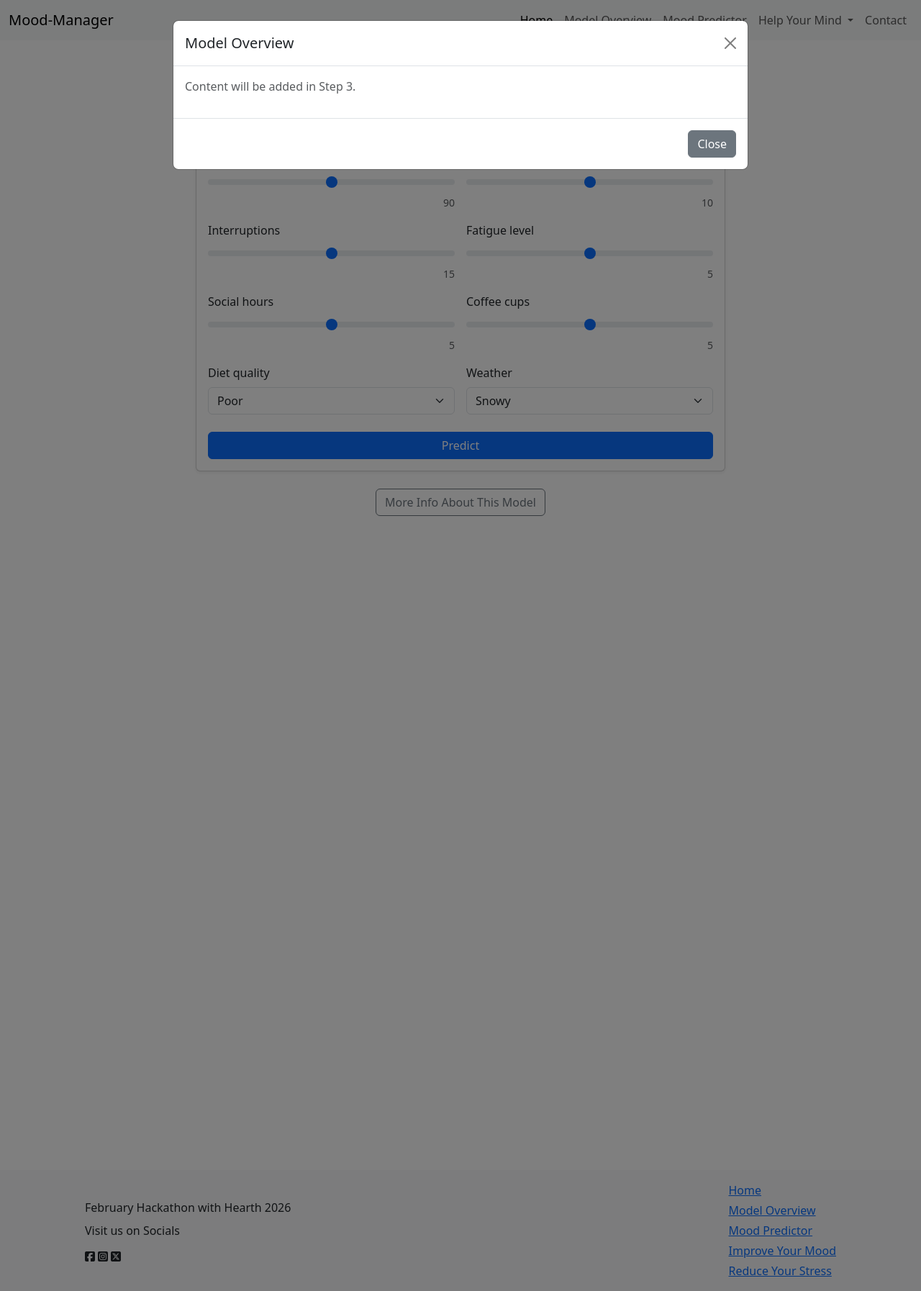
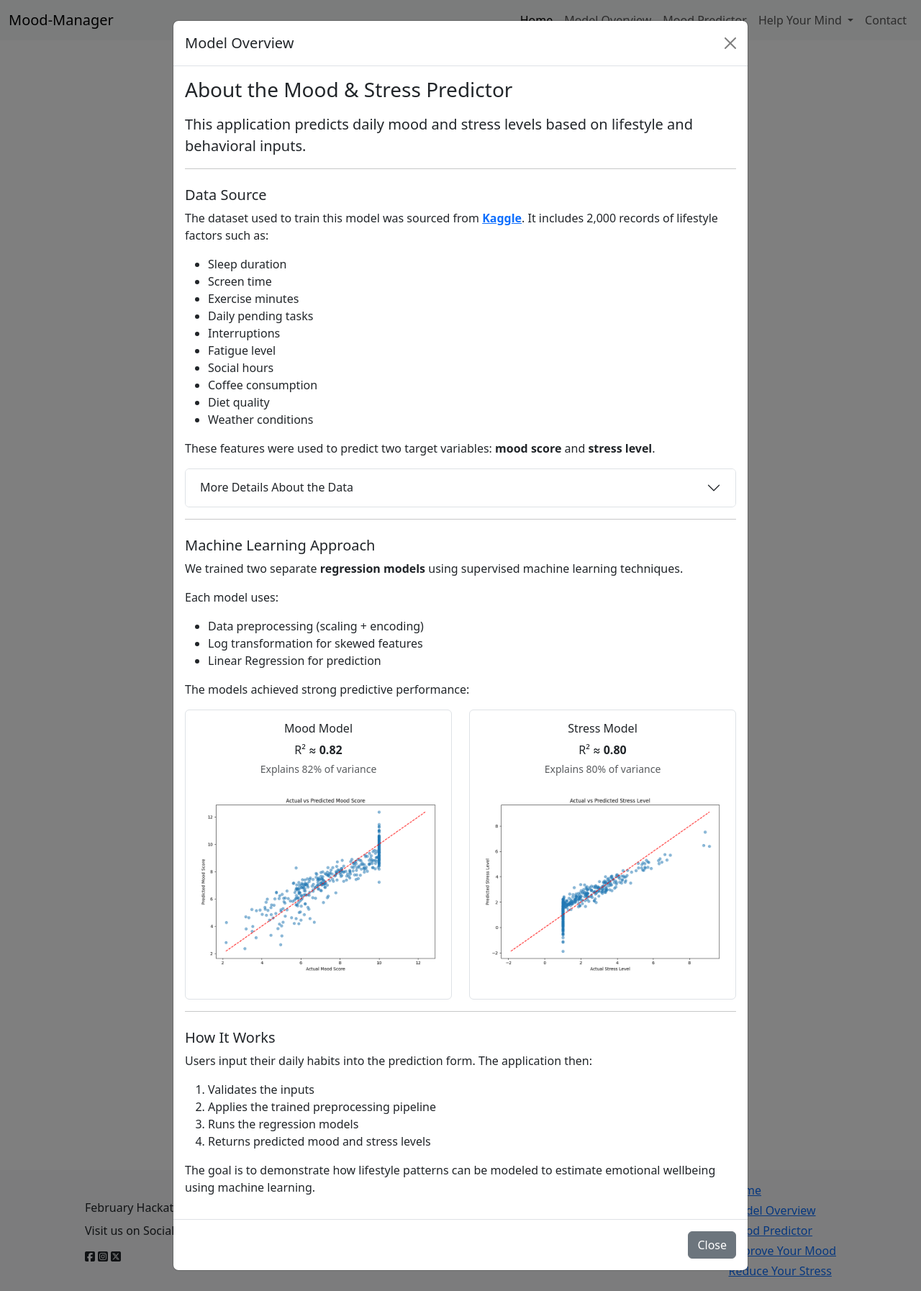
Before and after one commit to AlistairDriscoll/mood-manager, a Django app: page /predict/ in a window 1280 px wide, after a click on "More Info About This Model". Shown: the whole page at 72% size. Run offline with Django 5.2, Linux system fonts and the light colour scheme; parts of the project's set-up code (start-up, migrations or seed data) failed here and were passed over; some libraries are stand-ins or nearby versions.

Commit message:
Add model overview content to modal

```diff
--- a/home/templates/predict.html
+++ b/home/templates/predict.html
@@ -1,16 +1,14 @@
-{% extends 'base.html' %}
-
-{% block title %}Mood & Stress Predictor{% endblock %}
-
+{% extends 'base.html' %} {% load static %} {% block title %}Mood & Stress Predictor{% endblock %}
 {% block content %}
 <div class="container">
   <div class="row justify-content-center">
     <div class="col-lg-8">
-
       <div class="card shadow-sm mb-4">
         <div class="card-body">
           <h1 class="h4 mb-3">Daily Mood & Stress Predictor</h1>
-        <p class="text-muted mb-4">Enter today’s habits to predict mood and stress.</p>
+          <p class="text-muted mb-4">
+            Enter today’s habits to predict mood and stress.
+          </p>
 
           <form method="POST" novalidate>
             {% csrf_token %}
@@ -22,13 +20,9 @@
                   {{ field.label }}
                 </label>
 
-                {{ field }}
-
-                {% if field.help_text %}
+                {{ field }} {% if field.help_text %}
                 <div class="form-text">{{ field.help_text }}</div>
-                {% endif %}
-
-                {% if field.errors %}
+                {% endif %} {% if field.errors %}
                 <div class="invalid-feedback d-block">
                   {{ field.errors|striptags }}
                 </div>
@@ -53,11 +47,9 @@
             <div class="col-md-6">
               <div class="p-3 rounded border">
                 <div class="text-muted">Predicted Mood</div>
-              <div class="display-6 mb-1
-                {% if mood_pred >= 7 %}text-success
-                {% elif mood_pred >= 4 %}text-warning
-                {% else %}text-danger
-                {% endif %}">
+                <div
+                  class="display-6 mb-1 {% if mood_pred >= 7 %}text-success {% elif mood_pred >= 4 %}text-warning {% else %}text-danger {% endif %}"
+                >
                   {{ mood_pred|floatformat:2 }}
                 </div>
                 <div class="text-muted">out of 10</div>
@@ -67,53 +59,221 @@
             <div class="col-md-6">
               <div class="p-3 rounded border">
                 <div class="text-muted">Predicted Stress</div>
-              <div class="display-6 mb-1
-                {% if stress_pred >= 7 %}text-danger
-                {% elif stress_pred >= 4 %}text-warning
-                {% else %}text-success
-                {% endif %}">
+                <div
+                  class="display-6 mb-1 {% if stress_pred >= 7 %}text-danger {% elif stress_pred >= 4 %}text-warning {% else %}text-success {% endif %}"
+                >
                   {{ stress_pred|floatformat:2 }}
                 </div>
                 <div class="text-muted">out of 10</div>
               </div>
             </div>
           </div>
-
         </div>
       </div>
       {% endif %}
       <!-- More Info Button -->
       <div class="mt-4 text-center">
-      <button type="button" class="btn btn-outline-secondary btn-model-info" data-bs-toggle="modal" data-bs-target="#modelInfoModal">
+        <button
+          type="button"
+          class="btn btn-outline-secondary btn-model-info"
+          data-bs-toggle="modal"
+          data-bs-target="#modelInfoModal"
+        >
           More Info About This Model
         </button>
       </div>
-
     </div>
   </div>
 
   <!-- Model Overview Modal -->
-<div class="modal fade" id="modelInfoModal" tabindex="-1" aria-labelledby="modelInfoModalLabel" aria-hidden="true">
+  <div
+    class="modal fade"
+    id="modelInfoModal"
+    tabindex="-1"
+    aria-labelledby="modelInfoModalLabel"
+    aria-hidden="true"
+  >
     <div class="modal-dialog modal-lg modal-dialog-scrollable">
       <div class="modal-content">
         <div class="modal-header">
           <h5 class="modal-title" id="modelInfoModalLabel">Model Overview</h5>
-        <button type="button" class="btn-close" data-bs-dismiss="modal" aria-label="Close"></button>
+          <button
+            type="button"
+            class="btn-close"
+            data-bs-dismiss="modal"
+            aria-label="Close"
+          ></button>
         </div>
         <div class="modal-body">
-        <p class="text-muted">Content will be added in Step 3.</p>
+          <h1 class="h3 mb-3">About the Mood & Stress Predictor</h1>
+
+          <p class="lead">
+            This application predicts daily <strong>mood</strong> and
+            <strong>stress levels</strong> based on lifestyle and behavioral
+            inputs.
+          </p>
+
+          <hr />
+
+          <h5 class="mt-4">Data Source</h5>
+          <p>
+            The dataset used to train this model was sourced from
+            <strong
+              ><a
+                href="https://www.kaggle.com/datasets/mabubakrsiddiq/general-mental-health-and-lifestyle-dataset"
+                target="_blank"
+                >Kaggle</a
+              ></strong
+            >. It includes 2,000 records of lifestyle factors such as:
+          </p>
+
+          <ul>
+            <li>Sleep duration</li>
+            <li>Screen time</li>
+            <li>Exercise minutes</li>
+            <li>Daily pending tasks</li>
+            <li>Interruptions</li>
+            <li>Fatigue level</li>
+            <li>Social hours</li>
+            <li>Coffee consumption</li>
+            <li>Diet quality</li>
+            <li>Weather conditions</li>
+          </ul>
+
+          <p>
+            These features were used to predict two target variables:
+            <strong>mood score</strong> and <strong>stress level</strong>.
+          </p>
+
+          <div class="accordion" id="dataDetailsAccordion">
+            <div class="accordion-item">
+              <h2 class="accordion-header" id="headingOne">
+                <button
+                  class="accordion-button collapsed"
+                  type="button"
+                  data-bs-toggle="collapse"
+                  data-bs-target="#collapseOne"
+                  aria-expanded="false"
+                  aria-controls="collapseOne"
+                >
+                  More Details About the Data
+                </button>
+              </h2>
+              <div
+                id="collapseOne"
+                class="accordion-collapse collapse"
+                aria-labelledby="headingOne"
+                data-bs-parent="#dataDetailsAccordion"
+              >
+                <div class="accordion-body mx-5">
+                  <img
+                    src="{% static 'images/distribution_of_categorical_columns_count_plots.png' %}"
+                    alt="Categorical Columns Count Plots"
+                    class="mb-3 mt-4 rounded-top w-100"
+                  />
+                  <img
+                    src="{% static 'images/distribution_of_numerical_columns_histogram.png' %}"
+                    alt="Numerical Columns Histogram"
+                    class="mb-3 mt-4 rounded-top w-100"
+                  />
+                  <img
+                    src="{% static 'images/distribution_of_numerical_columns_violin_box_plots.png' %}"
+                    alt="Numerical Columns Violin & Box Plots"
+                    class="mb-3 mt-4 rounded-top w-100"
+                  />
+                  <div class="mx-5">
+                    <img
+                      src="{% static 'images/correlation_matrix_heatmap.png' %}"
+                      alt="Correlation Matrix Heatmap"
+                      class="mb-3 mt-4 rounded-top w-100"
+                    />
                   </div>
-      <div class="modal-footer">
-        <button type="button" class="btn btn-secondary" data-bs-dismiss="modal">Close</button>
                 </div>
               </div>
             </div>
           </div>
 
+          <hr />
+
+          <h5 class="mt-4">Machine Learning Approach</h5>
+          <p>
+            We trained two separate <strong>regression models</strong> using
+            supervised machine learning techniques.
+          </p>
+
+          <p>Each model uses:</p>
+
+          <ul>
+            <li>Data preprocessing (scaling + encoding)</li>
+            <li>Log transformation for skewed features</li>
+            <li>Linear Regression for prediction</li>
+          </ul>
+
+          <p>The models achieved strong predictive performance:</p>
+
+          <div class="row text-center">
+            <div class="col-md-6">
+              <div class="p-3 border rounded">
+                <h6>Mood Model</h6>
+                <p class="mb-1">R² ≈ <strong>0.82</strong></p>
+                <p class="text-muted small mb-0">Explains 82% of variance</p>
+
+                <img
+                  src="{% static 'images/predicting_mood_score_linear_regression_scatter.png' %}"
+                  alt="Mood Score Regression Scatter"
+                  class="mb-3 mt-4 rounded-top w-100"
+                />
               </div>
-{% endblock %}
+            </div>
+            <div class="col-md-6">
+              <div class="p-3 border rounded">
+                <h6>Stress Model</h6>
+                <p class="mb-1">R² ≈ <strong>0.80</strong></p>
+                <p class="text-muted small mb-0">Explains 80% of variance</p>
 
-{% block extra_js %}
+                <img
+                  src="{% static 'images/predicting_stress_level_linear_regression_scatter.png' %}"
+                  alt="Stress Level Regression Scatter"
+                  class="mb-3 mt-4 rounded-top w-100"
+                />
+              </div>
+            </div>
+          </div>
+
+          <hr />
+
+          <h5 class="mt-4">How It Works</h5>
+          <p>
+            Users input their daily habits into the prediction form. The
+            application then:
+          </p>
+
+          <ol>
+            <li>Validates the inputs</li>
+            <li>Applies the trained preprocessing pipeline</li>
+            <li>Runs the regression models</li>
+            <li>Returns predicted mood and stress levels</li>
+          </ol>
+
+          <p>
+            The goal is to demonstrate how lifestyle patterns can be modeled to
+            estimate emotional wellbeing using machine learning.
+          </p>
+        </div>
+        <div class="modal-footer">
+          <button
+            type="button"
+            class="btn btn-secondary"
+            data-bs-dismiss="modal"
+          >
+            Close
+          </button>
+        </div>
+      </div>
+    </div>
+  </div>
+</div>
+{% endblock %} {% block extra_js %}
 <script>
   document.querySelectorAll('input[type="range"]').forEach((slider) => {
     const valueDisplay = document.createElement("div");
```
Lines whose indentation alone changed are shown as unchanged.
